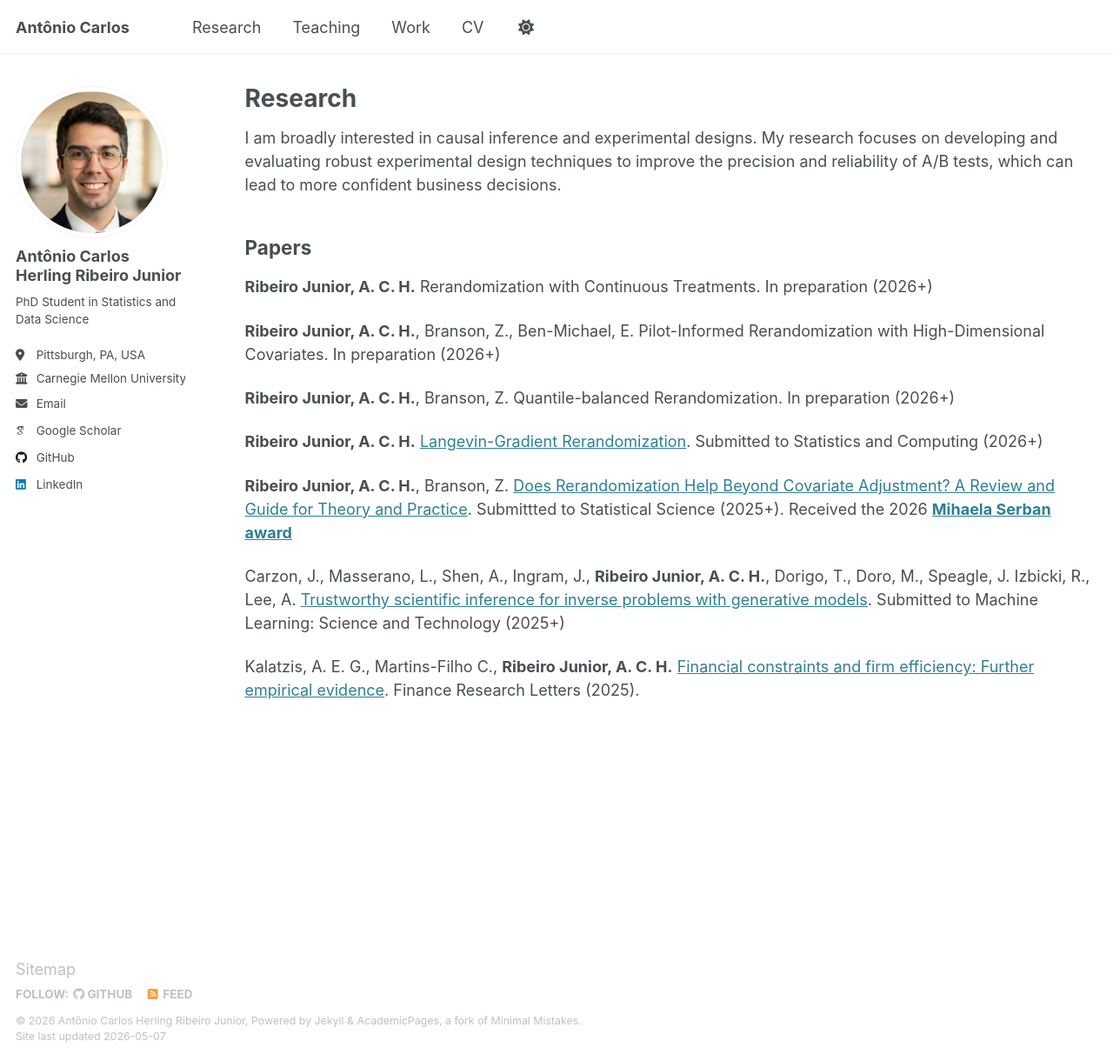
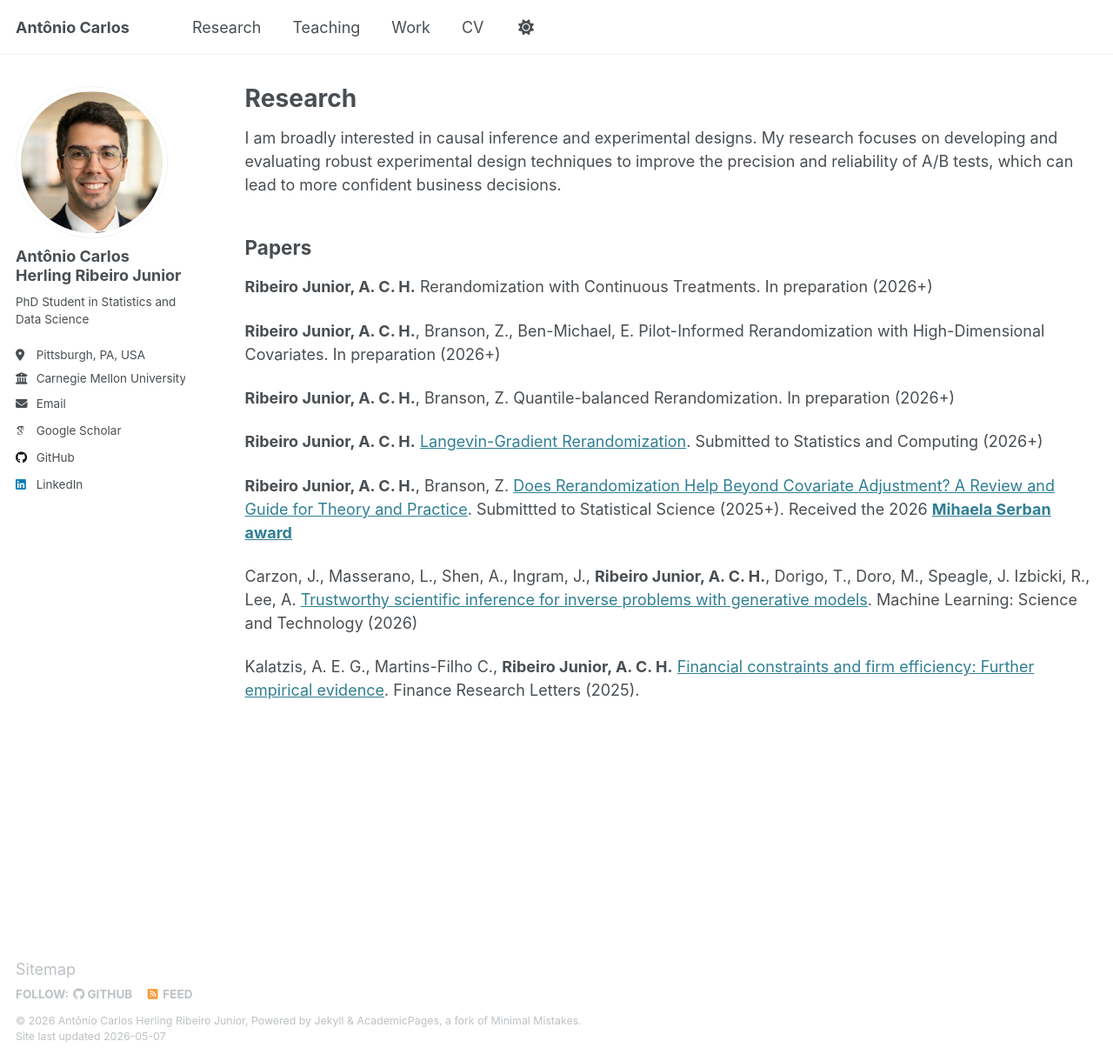
Before and after one commit to antonioherling/antonioherling.github.io, a Jekyll site: the page built from _pages/research.md, in a window 1280 px wide and 1220 px high. Shown: the whole window at 87% size. Built offline with Jekyll 4.4.1, drawn with Linux system fonts in a browser that asks for light colours; some web fonts are replaced.

Commit message:
Update research.md

```diff
--- a/_pages/research.md
+++ b/_pages/research.md
@@ -22,7 +22,7 @@ Papers
 
 **Ribeiro Junior, A. C. H.**, Branson, Z. [Does Rerandomization Help Beyond Covariate Adjustment? A Review and Guide for Theory and Practice](https://arxiv.org/abs/2512.05290). Submittted to Statistical Science (2025+). Received the 2026 [**Mihaela Serban award**](https://www.cmu.edu/dietrich/statistics-datascience/about/awards/index.html)
 
-Carzon, J., Masserano, L., Shen, A., Ingram, J., **Ribeiro Junior, A. C. H.**, Dorigo, T., Doro, M., Speagle, J. Izbicki, R., Lee, A. [Trustworthy scientific inference for inverse problems with generative models](https://arxiv.org/abs/2508.02602). Submitted to Machine Learning: Science and Technology (2025+)
+Carzon, J., Masserano, L., Shen, A., Ingram, J., **Ribeiro Junior, A. C. H.**, Dorigo, T., Doro, M., Speagle, J. Izbicki, R., Lee, A. [Trustworthy scientific inference for inverse problems with generative models](https://iopscience.iop.org/article/10.1088/2632-2153/ae67cd). Machine Learning: Science and Technology (2026)
 
 Kalatzis, A. E. G., Martins-Filho C., **Ribeiro Junior, A. C. H.** [Financial constraints and firm efficiency: Further empirical evidence](https://www.sciencedirect.com/science/article/abs/pii/S1544612324015538). Finance Research Letters (2025).
 
```
